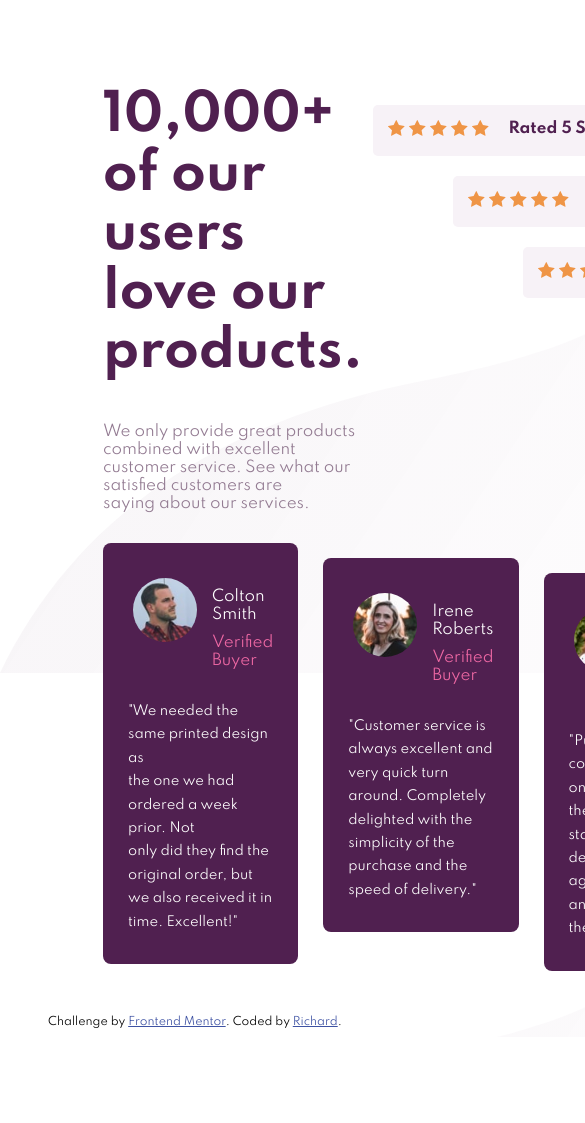
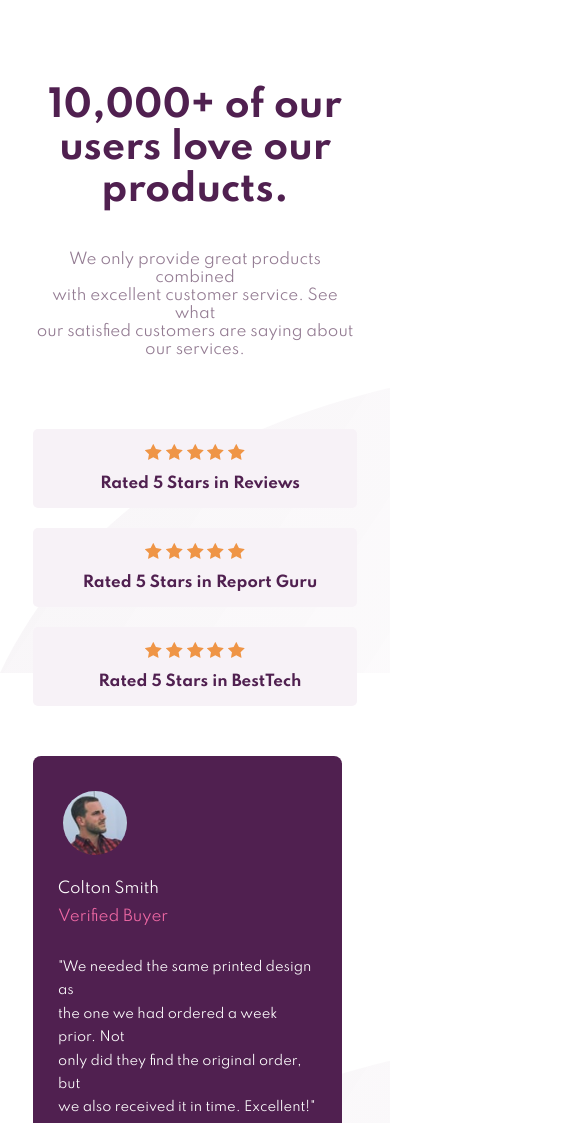
Before and after one commit to RichardOey/frontendmentor-challenge, a plain HTML site: page 3-social-proof-section-master/index.html in a window 390 px wide. Shown: the top 1123 px of the page, 585 px wide, since content can reach past the window. Before the commit the page ends 1037 px from the top, so only its background shows below. Drawn offline with Linux system fonts and the light colour scheme.

Commit message:
added RWD style.css

```diff
--- a/3-social-proof-section-master/index.html
+++ b/3-social-proof-section-master/index.html
@@ -29,28 +29,32 @@
   <div class="container ">
     <div class="row section-row">
       <div class="column flex-1">
-        <h2 class="title-page purple-theme">
-          10,000+ of our <br>users love our <br>products.
-        </h2>
+        <div class="title-page purple-theme">
+          <div class="center">10,000+ of our</div>
+          <div class="center">users love our</div>
+          <div class="center">products.</div>
+        </div>
         <div class="caption dark-magenta">
-          We only provide great products combined with excellent <br> customer service.
-          See what our satisfied customers are <br> saying about our services.
+          <div class="center">We only provide great products combined</div>
+          <div class="center">with excellent  customer service. See what </div>
+          <div class="center">our satisfied customers are saying about </div>
+          <div class="center">our services.</div>
         </div>
       </div>
       <div class="column flex-1">
-        <div class="row rating" style="margin-top: 60px;">
-          <div class="column">
+        <div class="row rating center" style="margin-top: 60px;">
+          <div class="column ">
             <img src="images/icon-star.svg">
             <img src="images/icon-star.svg">
             <img src="images/icon-star.svg">
             <img src="images/icon-star.svg">
             <img src="images/icon-star.svg">
           </div>
-          <div class="column purple-theme rating-text">
+          <div class="column purple-theme rating-text ">
             Rated 5 Stars in Reviews
           </div>
         </div>
-        <div class="row rating margin-left-80">
+        <div class="row rating center margin-left-80">
           <div class="column">
             <img src="images/icon-star.svg">
             <img src="images/icon-star.svg">
@@ -62,7 +66,7 @@
             Rated 5 Stars in Report Guru
           </div>
         </div>
-        <div class="row rating margin-left-150">
+        <div class="row rating center margin-left-150">
           <div class="column">
             <img src="images/icon-star.svg">
             <img src="images/icon-star.svg">
--- a/3-social-proof-section-master/style.css
+++ b/3-social-proof-section-master/style.css
@@ -26,7 +26,7 @@ body {
 }
 
 .section-row {
-    margin: 20px 0px;
+  margin: 20px 0px;
 }
 
 .flex-1 {
@@ -38,7 +38,9 @@ body {
 }
 
 .title-page {
+  margin: 40px 0px;
   font-size: 50px;
+  font-weight: bold;
 }
 
 .avatar img {
@@ -75,14 +77,14 @@ body {
 }
 
 .row-name {
-    margin-bottom: 15px;
+  margin-bottom: 15px;
 }
 .margin-right-15 {
   margin-right: 15px;
 }
 
 .section-name {
-    padding: 15px 0px;
+  padding: 15px 0px;
 }
 
 .name {
@@ -100,3 +102,39 @@ body {
   line-height: 1.8;
   font-weight: lighter;
 }
+
+@media (min-width: 375px) and (max-width: 600px) {
+  .container {
+    margin: 40px 20px;
+  }
+
+  .title-page {
+    font-size: 36px;
+    font-weight: bolder;
+  }
+
+  .center {
+    text-align: center;
+  }
+
+  .row {
+    display: flex;
+    flex-direction: column;
+  }
+
+  .margin-left-80 {
+    margin-left: 0px;
+  }
+
+  .margin-left-150 {
+    margin-left: 0px;
+  }
+
+  .rating {
+    border-radius: 5px;
+    background-color: hsl(300, 24%, 96%);
+    width: auto;
+    padding: 10px;
+    margin-bottom: 20px;
+  }
+}
```
